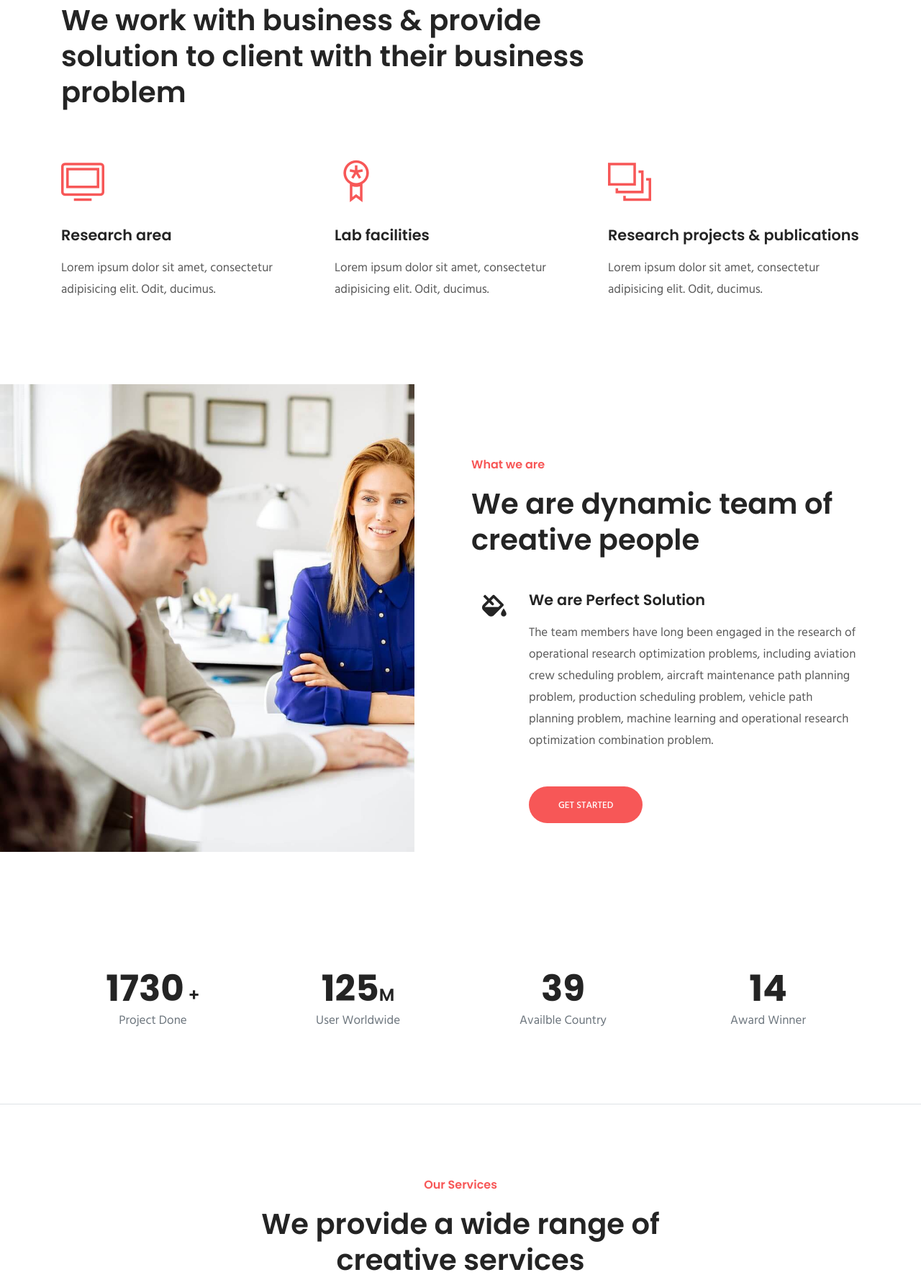
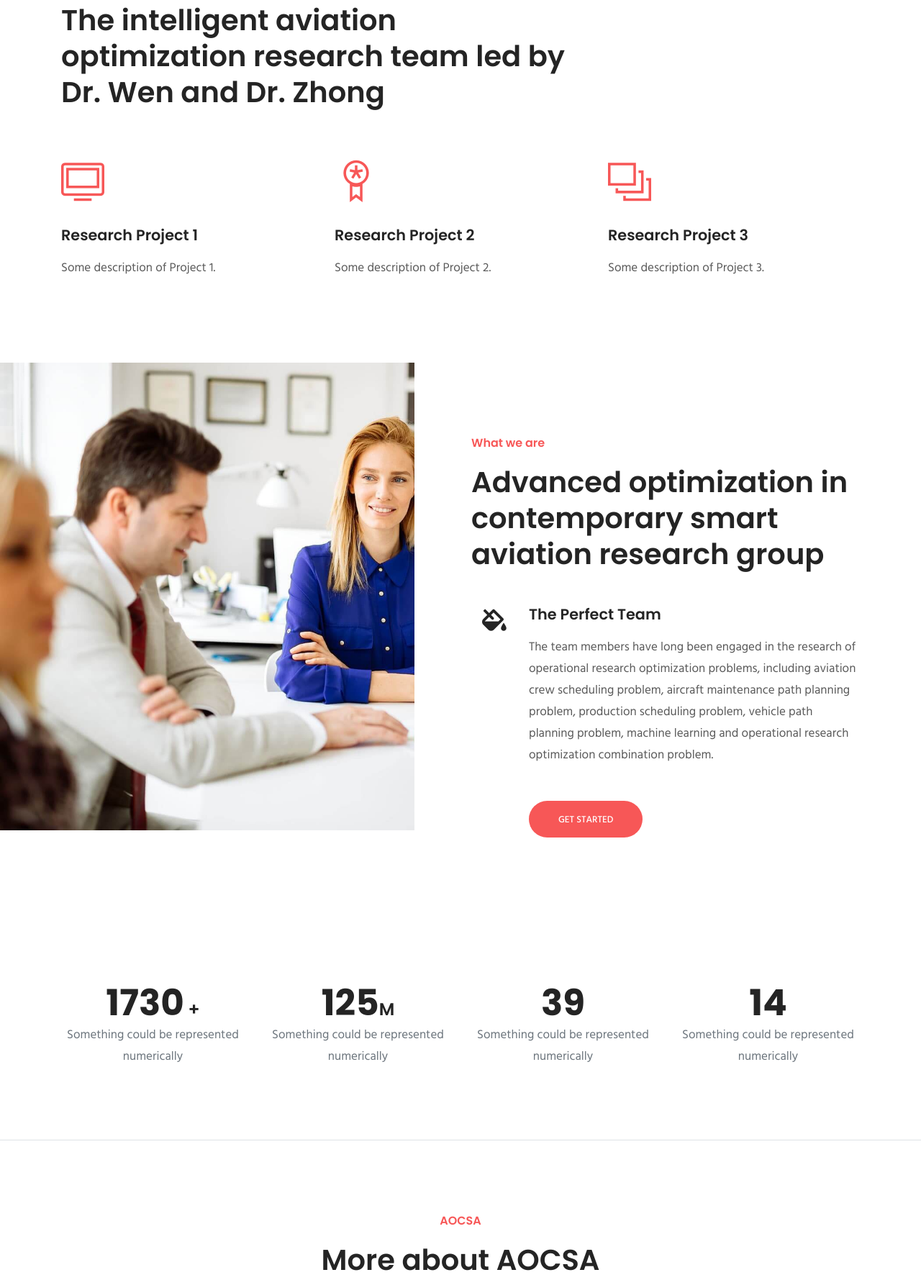
Before and after one commit to Torres557/Torres557.github.io, a plain HTML site: page test2/index.html in a window 1280 px wide. Shown: the part 1219-2998 px from the top of the page at 72% size. Drawn offline with Linux system fonts and the light colour scheme; some packages are replaced by stand-ins of ours.

Commit message:
Update index.html

```diff
--- a/test2/index.html
+++ b/test2/index.html
@@ -140,7 +140,7 @@
 			<div class="col-lg-8">
 				<div class="section-title">
 					<span class="h6 text-color ">We are creative & expert people</span>
-					<h2 class="mt-3 content-title">We work with business & provide solution to client with their business problem
+					<h2 class="mt-3 content-title">The intelligent aviation optimization research team led by Dr. Wen and Dr. Zhong
 					</h2>
 				</div>
 			</div>
@@ -149,22 +149,22 @@
 			<div class="col-lg-4 col-md-6 col-12">
 				<div class="intro-item mb-5 mb-lg-0">
 					<i class="ti-desktop color-one"></i>
-					<h4 class="mt-4 mb-3">Research area</h4>
-					<p>Lorem ipsum dolor sit amet, consectetur adipisicing elit. Odit, ducimus.</p>
+					<h4 class="mt-4 mb-3">Research Project 1</h4>
+					<p>Some description of Project 1.</p>
 				</div>
 			</div>
 			<div class="col-lg-4 col-md-6">
 				<div class="intro-item mb-5 mb-lg-0">
 					<i class="ti-medall color-one"></i>
-					<h4 class="mt-4 mb-3">Lab facilities</h4>
-					<p>Lorem ipsum dolor sit amet, consectetur adipisicing elit. Odit, ducimus.</p>
+					<h4 class="mt-4 mb-3">Research Project 2</h4>
+					<p>Some description of Project 2.</p>
 				</div>
 			</div>
 			<div class="col-lg-4 col-md-12">
 				<div class="intro-item">
 					<i class="ti-layers-alt color-one"></i>
-					<h4 class="mt-4 mb-3">Research projects & publications</h4>
-					<p>Lorem ipsum dolor sit amet, consectetur adipisicing elit. Odit, ducimus.</p>
+					<h4 class="mt-4 mb-3">Research Project 3</h4>
+					<p>Some description of Project 3.</p>
 				</div>
 			</div>
 		</div>
@@ -181,9 +181,9 @@
 			<div class="col-lg-6 offset-lg-6 offset-md-0">
 				<div class="about-item ">
 					<span class="h6 text-color">What we are</span>
-					<h2 class="mt-3 mb-4 position-relative content-title">We are dynamic team of creative people</h2>
+					<h2 class="mt-3 mb-4 position-relative content-title">Advanced optimization in contemporary smart aviation research group</h2>
 					<div class="about-content">
-						<h4 class="mb-3 position-relative">We are Perfect Solution</h4>
+						<h4 class="mb-3 position-relative">The Perfect Team</h4>
 						<p class="mb-5">The team members have long been engaged in the research of operational research optimization problems, including aviation crew scheduling problem, aircraft maintenance path planning problem,
 								production scheduling problem, vehicle path planning problem, machine learning and operational research optimization combination problem.</p>
 
@@ -203,25 +203,25 @@
 			<div class="col-lg-3 col-md-6 col-sm-6">
 				<div class="counter-item text-center mb-5 mb-lg-0">
 					<h3 class="mb-0"><span class="counter-stat font-weight-bold">1730</span> +</h3>
-					<p class="text-muted">Project Done</p>
+					<p class="text-muted">Something could be represented numerically</p>
 				</div>
 			</div>
 			<div class="col-lg-3 col-md-6 col-sm-6">
 				<div class="counter-item text-center mb-5 mb-lg-0">
 					<h3 class="mb-0"><span class="counter-stat font-weight-bold">125 </span>M </h3>
-					<p class="text-muted">User Worldwide</p>
+					<p class="text-muted">Something could be represented numerically</p>
 				</div>
 			</div>
 			<div class="col-lg-3 col-md-6 col-sm-6">
 				<div class="counter-item text-center mb-5 mb-lg-0">
 					<h3 class="mb-0"><span class="counter-stat font-weight-bold">39</span></h3>
-					<p class="text-muted">Availble Country</p>
+					<p class="text-muted">Something could be represented numerically</p>
 				</div>
 			</div>
 			<div class="col-lg-3 col-md-6 col-sm-6">
 				<div class="counter-item text-center">
 					<h3 class="mb-0"><span class="counter-stat font-weight-bold">14</span></h3>
-					<p class="text-muted">Award Winner </p>
+					<p class="text-muted">Something could be represented numerically</p>
 				</div>
 			</div>
 		</div>
@@ -234,8 +234,8 @@
 		<div class="row justify-content-center">
 			<div class="col-lg-7 text-center">
 				<div class="section-title">
-					<span class="h6 text-color">Our Services</span>
-					<h2 class="mt-3 content-title ">We provide a wide range of creative services </h2>
+					<span class="h6 text-color">AOCSA</span>
+					<h2 class="mt-3 content-title ">More about AOCSA</h2>
 				</div>
 			</div>
 		</div>
```
